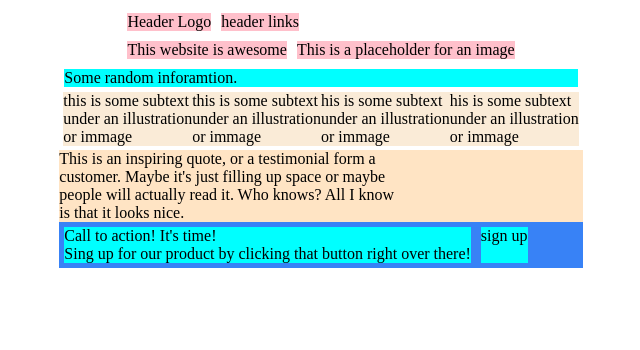
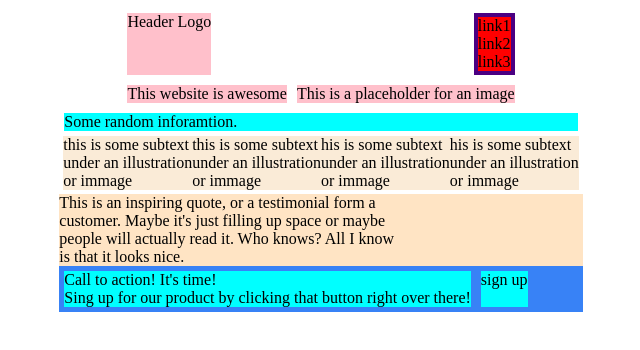
Before and after one commit to Wotan117/Odin-Landing-Page, a plain HTML site: page FLex test.html in a window 1280 px wide. Shown: the whole page, without its empty margins (319-959 px from the left). Drawn offline with Linux system fonts and the light colour scheme.

Commit message:
he items inside the box dont seem to want to take on there own rules just the rules from there cotainer. Have to check and test this seperatly until I can proceed any further.

```diff
--- a/FLex test.html
+++ b/FLex test.html
@@ -12,7 +12,11 @@
             <div class="box-a">
                 <div class="box-aa">
                     <div class="box-a1">Header Logo</div>
-                    <div class="box-a2">header links</div>
+                    <div class="box-a2">
+                        <div calss="item">link1</div>
+                        <div calss="item">link2</div>
+                        <div calss="item">link3</div>
+                    </div>
                 </div>
                 <div class="box-ab">
                     <div class="box-a3">This website is awesome</div>
--- a/styles.css
+++ b/styles.css
@@ -16,6 +16,16 @@
 .box-a {
     flex-direction: column;
 }
+
+.box-aa{
+    display:flex;
+    justify-content: space-between
+}
+
+.box-ab {
+    display:flex;
+}
+
 .box-a1,
 .box-a2,
 .box-a3,
@@ -23,13 +33,15 @@
     background-color: pink;
     margin: 5px;
 }
-
-.box-aa{
-    display:flex;
+.box-a2 {
+    background-color: red;
+    border: 4px solid indigo;
 }
 
-.box-ab {
-    display:flex;
+.item {
+    /*place holder*/
+    width: 60px;
+    height: 60px;
 }
 
 .box-b {
```
